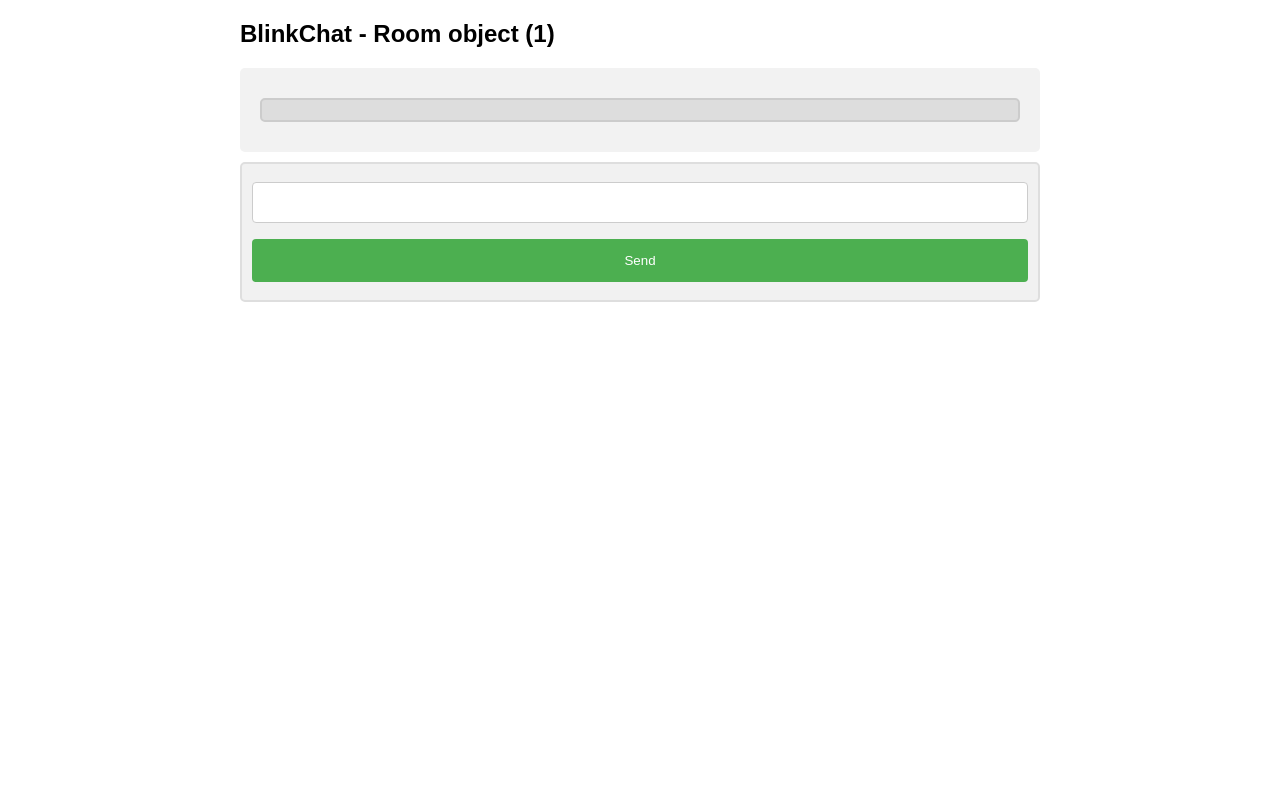
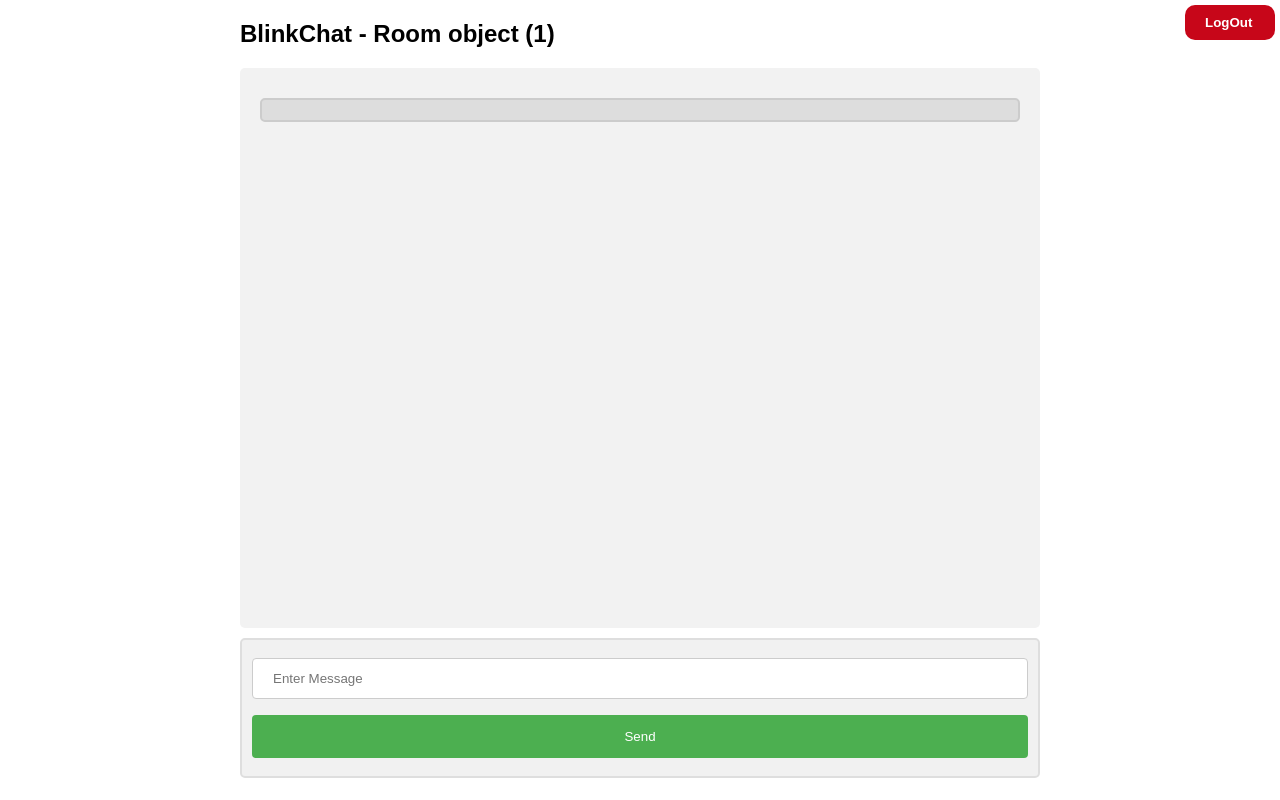
Before and after one commit to Yash-89/BlinkChat, a Django app: template templates/room.html in a window 1280 px wide. Run offline with Django 5.2, Linux system fonts and the light colour scheme; the template is opened without the code that fills it: values that come from a table or form of the project are taken from there, others are empty; data comes from the database, SQL or seed files in the repository; both versions use the stored data as it was after the commit; some libraries are stand-ins or nearby versions.

Commit message:
Made the page auto scroll to bottom on load

```diff
--- a/static/styles.css
+++ b/static/styles.css
@@ -3,6 +3,7 @@ body {
     margin: 0 auto;
     max-width: 800px;
     padding: 0 20px;
+    overflow: hidden;
 }
 
 .container {
@@ -83,6 +84,11 @@ div {
     padding: 20px;
 }
 
+#display {
+    height: 65vh;
+    overflow-y: auto;
+}
+
 .bottom {
     display: flex;
     align-items: center;
--- a/templates/room.html
+++ b/templates/room.html
@@ -13,6 +13,7 @@
 </head>
 
 <body>
+  <a href="{% url 'logout' %}" id="logout">LogOut</a>
 
   <h2>BlinkChat - {{room}}</h2>
 
@@ -28,19 +29,34 @@
 
   <script type='text/javascript'>
     $(document).ready(function () {
+      function scrollToBottom() {
+        var display = document.getElementById('display');
+        display.scrollTop = display.scrollHeight;
+      }
+
+      function shouldScrollToBottom() {
+        var display = document.getElementById('display');
+        // Check if user is close to the bottom (within 20px)
+        return display.scrollHeight - display.scrollTop <= display.clientHeight + 20;
+      }
+
+      scrollToBottom();
 
       setInterval(function () {
         $.ajax({
           type: 'GET',
           url: "/getMessages/{{room}}/",
           success: function (response) {
+            var wasAtBottom = shouldScrollToBottom();
             // console.log(response);
             $("#display").empty();
-            for (var key in response.messages) {
-              var str = response.messages[key].date.replace("T", " ").slice(0, 19);
-              var temp = "<div class='container darker'><b>" + response.messages[key].user + "</b><p>" + response.messages[key].msg + "</p><span class='time-left'>" + str + "</span></div>";
+            response.messages.forEach(function (message) {
+              var str = message.date.replace("T", " ").slice(0, 19);
+              var temp = "<div class='container darker'><b>" + message.user + "</b><p>" + message.msg + "</p><span class='time-left'>" + str + "</span></div>";
               $("#display").append(temp);
-            }
+            })
+            if (wasAtBottom)
+              scrollToBottom();
           },
           error: function (response) {
             alert('An error occured')
@@ -52,45 +68,11 @@
 
 
   <div class="container">
-    <style>
-      input[type=text],
-      select {
-        width: 100%;
-        padding: 12px 20px;
-        margin: 8px 0;
-        display: inline-block;
-        border: 1px solid #ccc;
-        border-radius: 4px;
-        box-sizing: border-box;
-      }
-
-      input[type=submit] {
-        width: 100%;
-        background-color: #4CAF50;
-        color: white;
-        padding: 14px 20px;
-        margin: 8px 0;
-        border: none;
-        border-radius: 4px;
-        cursor: pointer;
-      }
-
-      input[type=submit]:hover {
-        background-color: #45a049;
-      }
-
-      div {
-        border-radius: 5px;
-        background-color: #f2f2f2;
-        padding: 20px;
-      }
-    </style>
-
     <form id="post-form" action="send">
       {% csrf_token %}
       <input type="hidden" name="username" id="username" value="{{username}}" />
       <input type="hidden" name="room_id" id="room_id" value="{{room_details.id}}" />
-      <input type="text" name="message" id="message" width="100px" />
+      <input type="text" name="message" id="message" width="100px" placeholder="Enter Message">
       <input type="submit" value="Send">
     </form>
   </div>
@@ -116,7 +98,7 @@
       }
     });
     document.getElementById('message').value = '';
-  })
+  });
 </script>
 
 </html>
```
Also changed, not shown: db.sqlite3.
